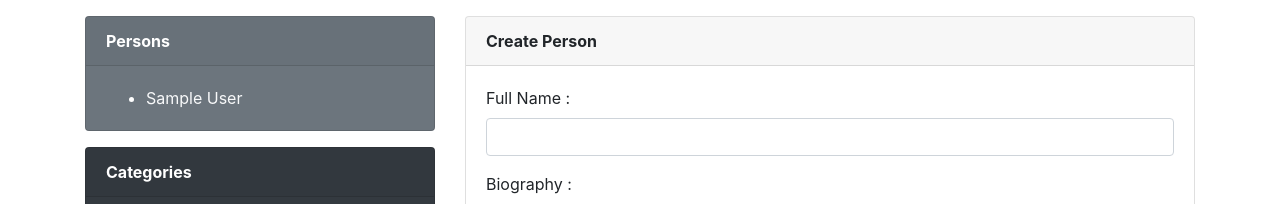
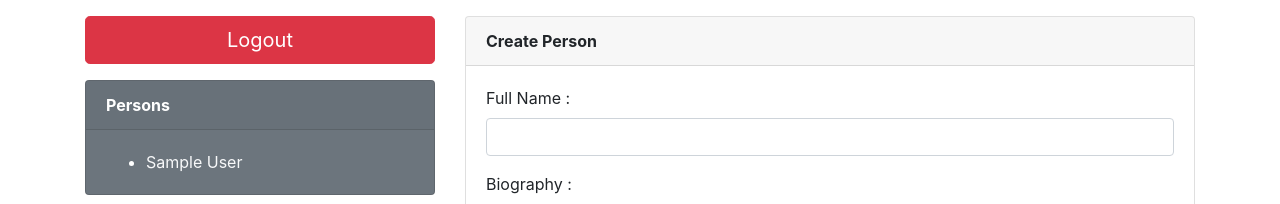
Before and after one commit to mavenium/PyQuotes, a Django app: page /create/person in a window 1280 px wide. Shown: the part 72-276 px from the top of the page. Run offline with Django 3.2, Linux system fonts and the light colour scheme; a user stored in the database is signed in; tables that the repository leaves empty hold one stand-in row (values such as "Sample post"); some libraries are stand-ins or nearby versions.

Commit message:
add login & logout btns

```diff
--- a/templates/master.html
+++ b/templates/master.html
@@ -62,6 +62,14 @@
 
         <!-- col-md-4 -->
         <div class="col-md-4">
+
+            <!-- Login & Logout buttons -->
+            {% if user.is_authenticated %}
+                <a href="{% url "logout" %}" class="btn btn-danger btn-lg btn-block mb-3">Logout</a>
+            {% else %}
+                <a href="{% url "login" %}" class="btn btn-success btn-lg btn-block mb-3">Login</a>
+            {% endif %}
+            <!-- /Login & Logout buttons -->
 
             <!-- Persons -->
             <div class="card text-white bg-secondary mb-3" id="persons">
```
